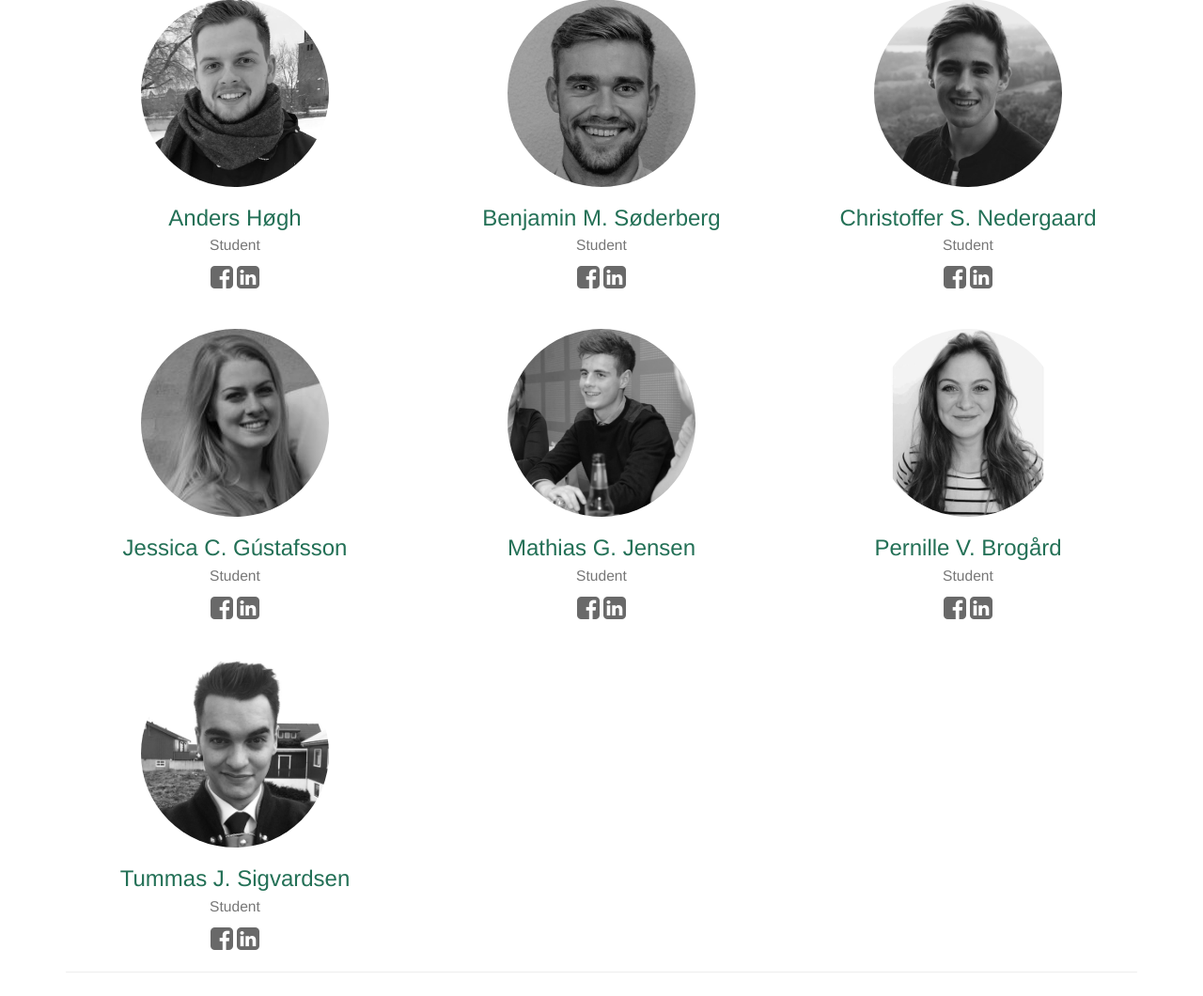
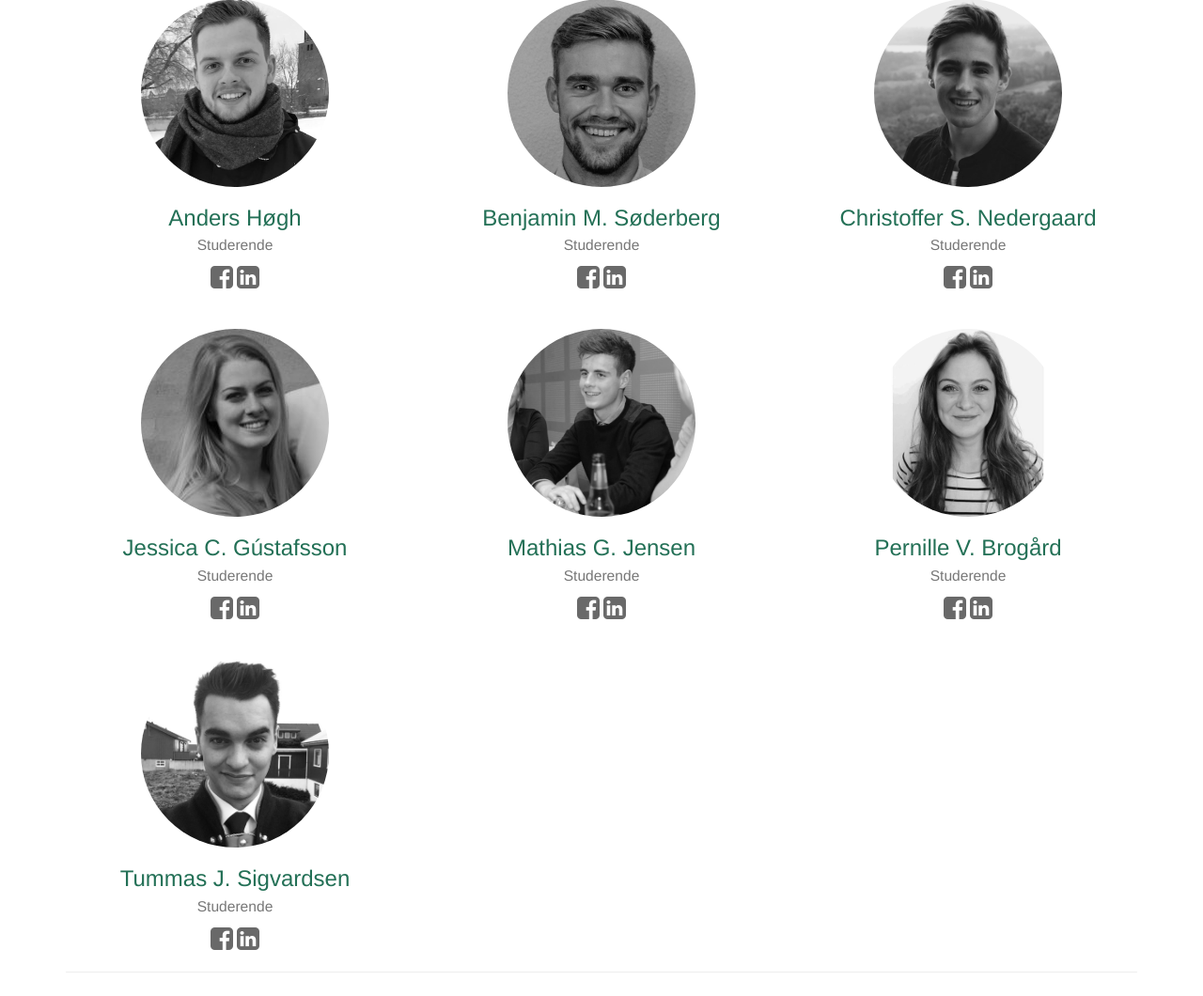
Before and after one commit to Spilleren/Grimtsager, a PHP site: page /Test2/aboutus.html in a window 1280 px wide. Shown: the part 585-1645 px from the top of the page at 94% size. Run offline with PHP 8.4, Linux system fonts and the light colour scheme.

Commit message:
Benjamin
Benjamin

```diff
--- a/Test2/Index.html
+++ b/Test2/Index.html
@@ -105,7 +105,7 @@
     <div class="container-knap">
           <div class="text-center">
             <h1 class="h1-contaniner-knap">ANDENSORTERINGS</h1>
-            <h3 class="h3-containter-knap">FRUKT OG GRØNSAGER</h3>
+            <h3 class="h3-containter-knap">FRUGT OG GRØNTSAGER</h3>
             <br>
             <br>
             <a class="btn btn-primary" href="kontakt.html">Klik her for at spare penge</a></div>
@@ -120,7 +120,7 @@
    	<div class=" col-sm-3"></div>
     <div class="col-sm-4">
       <h2>Hvad er Grimtsager?</h2>
-      <p>Vil du spare penge, og samtidig være med til at hjælpe miljøet? Grimtsager er en mulighed for dig, hvor du ved storkøb af andensorterings frukt og -grøntsager, kan spare penge, være med til at gavne miljøet og hjælpe landmændende. Vi giver de grimme en chance til.
+      <p>Vil du spare penge, og samtidig være med til at hjælpe miljøet? Grimtsager er en mulighed for dig, hvor du ved storkøb af andensorteringsfrugt og -grøntsager, kan spare penge, være med til at gavne miljøet og hjælpe landmændende. Vi giver de grimme en chance til.
       </p>
       <br>
       <a href="aboutus.html" class="btn btn-default" role="button">Læs mere her</a>
--- a/Test2/aboutus.html
+++ b/Test2/aboutus.html
@@ -106,7 +106,7 @@
             <div class="col-lg-4 col-sm-6 text-center">
                 <img class="img-circle img-responsive img-center" src="img/anders.jpg" alt="Anders Høgh Hansen">
                 <h3>Anders Høgh <br>
-                    <small>Student</small>
+                    <small>Studerende</small>
                 </h3>
                 <a href="https://www.facebook.com/AndersHoegh" target="_blank"><i class="fa fa-facebook-square fa-2x social-logo"></i></a>
                 <a href="https://www.linkedin.com/in/anders-h%C3%B8gh-a4920177/" target="_blank"><i class="fa fa-linkedin-square fa-2x social-logo"></i></a>
@@ -116,7 +116,7 @@
                 <img class="img-circle img-responsive img-center" src="img/benjamin.jpg" alt="Benjamin Majlund Søderberg">
 
                 <h3>Benjamin M. Søderberg <br>
-                    <small>Student</small>
+                    <small>Studerende</small>
                 </h3>
 
                 <a href="https://www.facebook.com/soderbergb" target="_blank"><i class="fa fa-facebook-square fa-2x social-logo"></i></a>
@@ -125,7 +125,7 @@
             <div class="col-lg-4 col-sm-6 text-center">
                 <img class="img-circle img-responsive img-center" src="img/christoffer.jpg" alt="Christoffer Surland Nedergaard">
                 <h3>Christoffer S. Nedergaard <br>
-                    <small>Student</small>
+                    <small>Studerende</small>
                 </h3>
                 <a href="https://www.facebook.com/christoffer.nedergaard.7" target="_blank"><i class="fa fa-facebook-square fa-2x social-logo"></i></a>
                 <a href="https://www.linkedin.com/in/cnedergaard/" target="_blank"><i class="fa fa-linkedin-square fa-2x social-logo"></i></a>
@@ -139,7 +139,7 @@
             <div class="col-lg-4 col-sm-6 text-center">
                 <img class="img-circle img-responsive img-center" src="img/jessica.jpg" alt="Jessica Celeste Jensen">
                 <h3>Jessica C. Gústafsson <br>
-                    <small>Student</small>
+                    <small>Studerende</small>
                 </h3>
                 <a href="https://www.facebook.com/jessicanianway" target="_blank"><i class="fa fa-facebook-square fa-2x social-logo"></i></a>
                 <a href="https://www.linkedin.com/in/the-jensen/" target="_blank"><i class="fa fa-linkedin-square fa-2x social-logo"></i></a>
@@ -148,7 +148,7 @@
             <div class="col-lg-4 col-sm-6 text-center">
                 <img class="img-circle img-responsive img-center" src="img/mathias.jpg" alt="Mathias Guldager Jensen">
                 <h3>Mathias G. Jensen <br>
-                    <small>Student</small>
+                    <small>Studerende</small>
                 </h3>
                 <a href="https://www.facebook.com/mathias.g.jensen.12" target="_blank"><i class="fa fa-facebook-square fa-2x social-logo"></i></a>
                 <a href="https://www.linkedin.com/start/join?trk=hb_join" target="_blank"><i class="fa fa-linkedin-square fa-2x social-logo"></i></a>
@@ -157,7 +157,7 @@
             <div class="col-lg-4 col-sm-6 text-center">
                 <img class="img-circle img-responsive img-center" src="img/pernille.jpg" alt="Pernille Valther Brogård">
                 <h3>Pernille V. Brogård <br>
-                    <small>Student</small>
+                    <small>Studerende</small>
                 </h3>
                 <a href="https://www.facebook.com/pernille.wb" target="_blank"><i class="fa fa-facebook-square fa-2x social-logo"></i></a>
                 <a href="https://www.linkedin.com/in/pernille-brog%C3%A5rd-358683138/" target="_blank"><i class="fa fa-linkedin-square fa-2x social-logo"></i></a>
@@ -170,7 +170,7 @@
             <div class="col-lg-4 col-sm-6 text-center">
                 <img class="img-circle img-responsive img-center" src="img/tummas.jpg" alt="Tummas Jóhan Sigvardsen">
                 <h3>Tummas J. Sigvardsen <br>
-                    <small>Student</small>
+                    <small>Studerende</small>
                 </h3>
                 <a href="https://www.facebook.com/Turmz" target="_blank"><i class="fa fa-facebook-square fa-2x social-logo"></i></a>
                 <a href="https://www.linkedin.com/in/tummas-jóhan-sigvardsen-0404ab63/" target="_blank"><i class="fa fa-linkedin-square fa-2x social-logo"></i></a>
--- a/Test2/css/custom.css
+++ b/Test2/css/custom.css
@@ -254,11 +254,11 @@ input[type=number]::-webkit-inner-spin-button,
 
 .h1-contaniner-knap{
   font-size: 90px;
-  color: #c1bbb0;
+  color: #FFFFFF !important;
 }
 .h3-contaniner-knap{
   font-size: 90px;
-  color: #c1bbb0;
+  color: #FFFFFF !important;
 }
 
 
```
